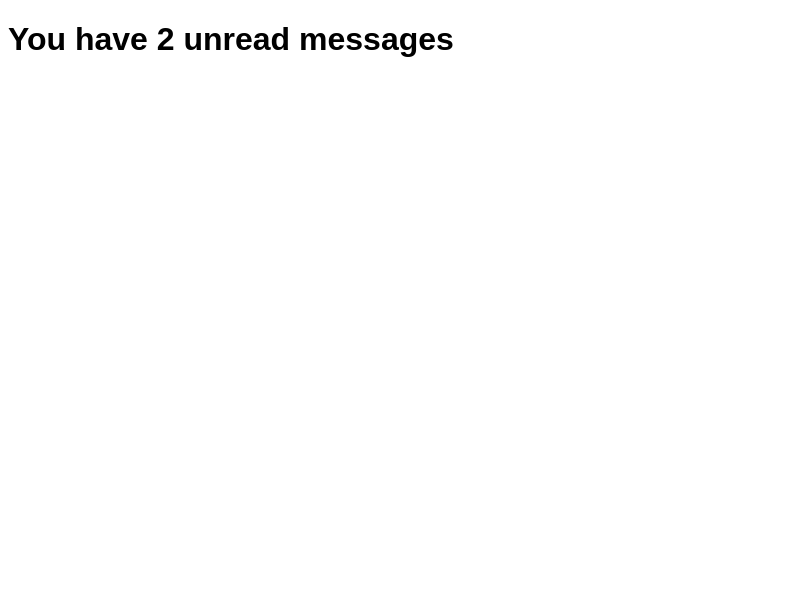
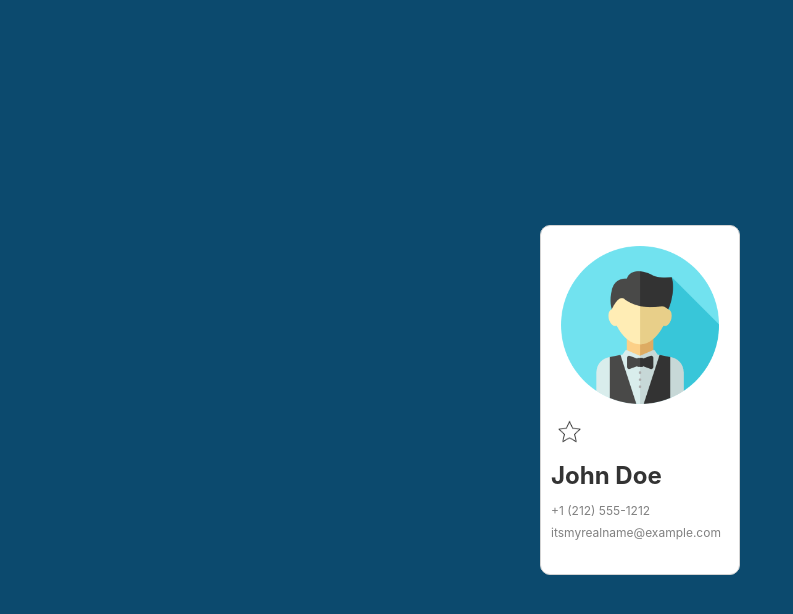
Before and after one commit to GaniyuSodiq/reactjs, a React (Vite) app in the folder 3-react-state/useState/: page / in a window 1280 px wide. Shown: the top 614 px of the page, without its empty margins (0-793 px from the left). Built offline with nearby package versions, Linux system fonts and the light colour scheme.

Commit message:
passing state

```diff
--- a/3-react-state/useState/src/App.jsx
+++ b/3-react-state/useState/src/App.jsx
@@ -1,54 +1,68 @@
 import React from "react"
+import avatar from "./images/user.png"
+import starFilled from "./images/star-filled.png"
+import starEmpty from "./images/star-empty.png"
 
 export default function App() {
-    const [messages, setMessages] = React.useState(["a", "b"])
+    const [contact, setContact] = React.useState({
+        firstName: "John",
+        lastName: "Doe",
+        phone: "+1 (212) 555-1212",
+        email: "itsmyrealname@example.com",
+        isFavorite: false
+    })
+
+    let starIcon = contact.isFavorite ? starFilled : starEmpty
+
+    function toggleFavorite() {
+        setContact(prevContact => ({
+            ...prevContact,
+            isFavorite: !prevContact.isFavorite
+        }))
+    }
+
     /**
-     * Challenge:
-     * - If there are no unread messages, display "You're all caught up!"
-     * - If there's exactly 1 unread message, it should read "You have
-     *   1 unread message" (singular)
-     * - If there are > 1 unread messages, display "You have <n> unread
-     *   messages" (plural)
+     * we can see a more likely state passing example using our card appplication
+     *
+     * Challenge: Move the star image into its own component (Star)
+     * - It should receive a prop called `isFilled` that it
+     *   uses to determine which icon it will display. (You'll
+     *   need to import the 2 star icons into that new component first).
+     * - Import and render that component, passing the value of
+     *   `isFavorite` to the new `isFilled` prop.
+     * - Don't worry about the abiliity to flip this value quite yet.
+     *   Instead, you can test if it's working by manually changing
+     *   `isFavorite` in state above.
      */
 
-    // there are couple of ways to achieve these results
-    // I used nested ternary but the if statement is what the tutor used
+    return (
+        <main>
+            <article className="card">
+                <img
+                    src={avatar}
+                    className="avatar"
+                    alt="User profile picture of John Doe"
+                />
+                <div className="info">
+                    <button
+                        aria-pressed={contact.isFavorite}
+                        aria-label={contact.isFavorite ? "Remove from favorites" : "Add to favorites"}
+                        className="favorite-button"
+                    >
+                        <img
+                            src={starIcon}
+                            alt={contact.isFavorite ? "filled star icon" : "empty star icon"}
+                            className="favorite"
+                        />
+                    </button>
+                    <h2 className="name">
+                        {contact.firstName} {contact.lastName}
+                    </h2>
+                    <p className="contact">{contact.phone}</p>
+                    <p className="contact">{contact.email}</p>
+                </div>
 
-    /**
-        let text
-
-        if (messages.length === 0){
-            text = "You're all caught up!"
-        } else if(messages.length === 1){
-            text = "Yoo have an unread message"
-        } else {
-            text = `You have ${messages.length} unread messages`
-        }
-     */
-
-    // if these conditions are even more than 3
-    // we caould have them in a function like below that returns the text result
-    function determineText() {
-        if (messages.length === 0) {
-            return "You're all caught up!"
-        } else if (messages.length === 1) {
-            return "Yoo have an unread message"
-        } else {
-            return `You have ${messages.length} unread messages`
-        }
-    }
-
-
-    return (
-        <div>
-            {/* <h1>{messages.length === 0 ?
-                "You're all caught up!" : messages.length === 1
-                    ? "Yoo have an unread message" : `You have ${messages.length} unread messages`}
-            </h1> */}
-
-            {/* <h1>{text}</h1> */}
-
-            <h1>{determineText()}</h1>
-        </div>
+            </article>
+        </main>
     )
 }
--- a/3-react-state/useState/src/index.css
+++ b/3-react-state/useState/src/index.css
@@ -3,5 +3,58 @@
 }
 
 body {
-    font-family: "Karla", sans-serif;
+    background-color: #0C4A6E;
+    margin: 0;
+    font-family: "Inter", sans-serif;
 }
+
+main {
+    height: 100vh;
+    display: flex;
+    justify-content: center;
+    align-items: center;
+}
+
+.card {
+    background-color: white;
+    width: 200px;
+    border: 1px solid lightgray;
+    border-radius: 10px;
+    height: 350px;
+}
+
+.card .avatar {
+    width: 100%;
+    padding: 10%;
+    padding-bottom: 0;
+}
+
+.card .name {
+    margin-block: 13px;
+    color: #333333;
+}
+
+.card .info {
+    padding: 10px;
+}
+
+.card .favorite {
+    width: 25px;
+    cursor: pointer;
+}
+
+.card .contact {
+    font-size: 0.75rem;
+    color: gray;
+    margin-block: 7px;
+}
+
+.card .favorite-button {
+    border: none;
+    background: transparent;
+}
+
+.card .favorite-button:active {
+    transform: none;
+    box-shadow: none;
+}
```
Also changed, not shown: 3-react-state/useState/src/Count.jsx (added, +22 -0 lines), 1 other file (tests, documents, lock files or other folders).
